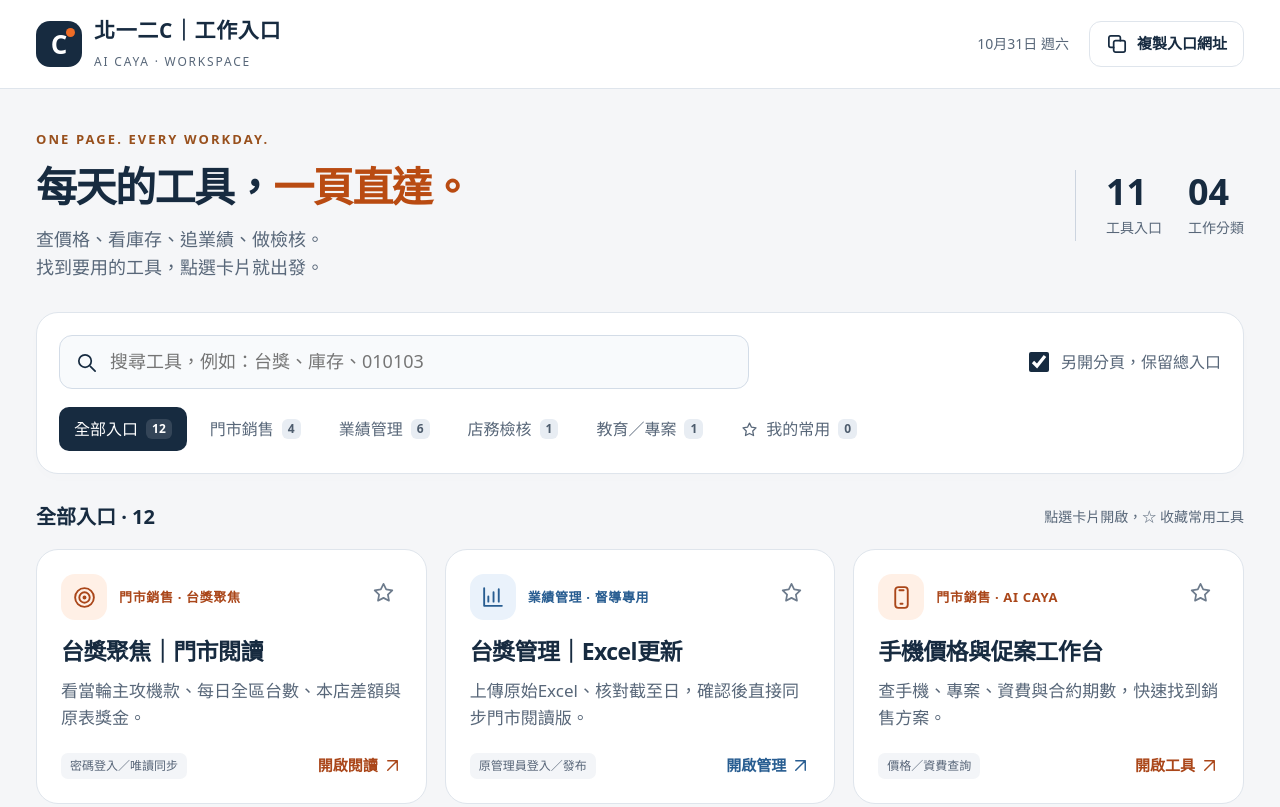
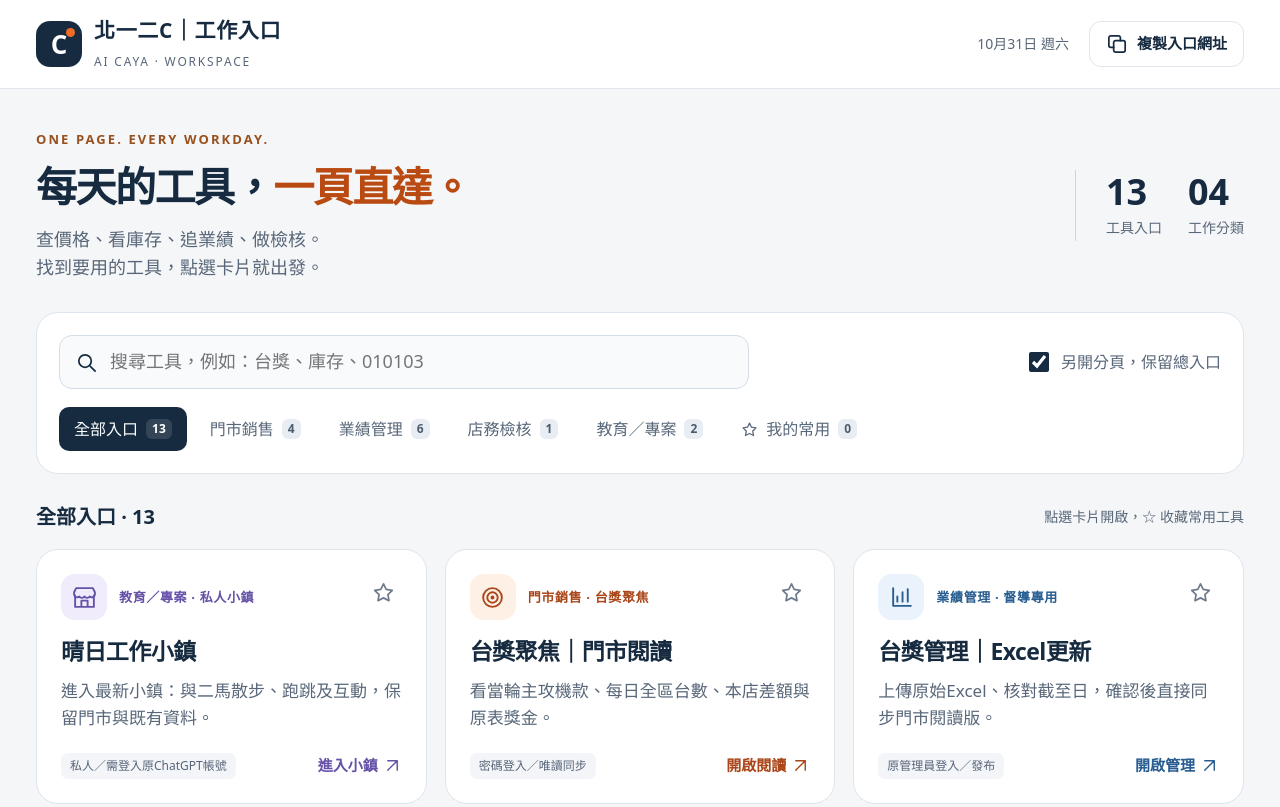
Before and after one commit to andrealu0510-cmd/N12C-, a plain HTML site: page portal/index.html in a window 1280 px wide. Shown: the top 807 px of the page. Drawn offline with Linux system fonts and the light colour scheme.

Commit message:
Add latest private Sunny Work Town to work portal

```diff
--- a/portal/index.html
+++ b/portal/index.html
@@ -35,12 +35,13 @@
 </defs></svg>
 <header class="topbar"><div class="wrap topbar-inner"><a class="brand" href="./" aria-label="北一二C工作入口首頁"><span class="mark" aria-hidden="true">C</span><span><b>北一二C｜工作入口</b><small>AI CAYA · WORKSPACE</small></span></a><div class="top-actions"><time class="date" id="today"></time><button class="outline-btn js-only" id="copyPortal" type="button"><svg class="icon" aria-hidden="true"><use href="#i-copy"/></svg>複製入口網址</button></div></div></header>
 <main class="wrap">
-<section class="hero" aria-labelledby="heroTitle"><div><div class="eyebrow">ONE PAGE. EVERY WORKDAY.</div><h1 id="heroTitle">每天的工具，<span>一頁直達。</span></h1><p>查價格、看庫存、追業績、做檢核。<br>找到要用的工具，點選卡片就出發。</p></div><div class="hero-summary" aria-label="11個工具，4大分類"><div class="stat"><strong>11</strong><small>工具入口</small></div><div class="stat"><strong>04</strong><small>工作分類</small></div></div></section>
+<section class="hero" aria-labelledby="heroTitle"><div><div class="eyebrow">ONE PAGE. EVERY WORKDAY.</div><h1 id="heroTitle">每天的工具，<span>一頁直達。</span></h1><p>查價格、看庫存、追業績、做檢核。<br>找到要用的工具，點選卡片就出發。</p></div><div class="hero-summary" aria-label="13個工具，4大分類"><div class="stat"><strong>13</strong><small>工具入口</small></div><div class="stat"><strong>04</strong><small>工作分類</small></div></div></section>
 <noscript><div class="nojs">可直接點選下方卡片開啟網站；搜尋與收藏功能需啟用 JavaScript。</div></noscript>
-<section class="toolbar js-only" id="toolbar" aria-label="尋找工具" style="flex-direction:column"><div class="toolbar-top"><div class="search"><svg class="icon" aria-hidden="true"><use href="#i-search"/></svg><input id="search" type="search" placeholder="搜尋工具，例如：台獎、庫存、010103" aria-label="搜尋工具名稱或用途" autocomplete="off"><button class="clear" id="clearSearch" type="button" aria-label="清除搜尋" hidden>×</button></div><label class="new-tab"><input id="newTab" type="checkbox" checked>另開分頁，保留總入口</label></div><nav class="filters" aria-label="依工作分類"><button class="filter" data-filter="all" aria-pressed="true" type="button">全部入口 <span class="count">12</span></button><button class="filter" data-filter="sales" aria-pressed="false" type="button">門市銷售 <span class="count">4</span></button><button class="filter" data-filter="kpi" aria-pressed="false" type="button">業績管理 <span class="count">6</span></button><button class="filter" data-filter="ops" aria-pressed="false" type="button">店務檢核 <span class="count">1</span></button><button class="filter" data-filter="learn" aria-pressed="false" type="button">教育／專案 <span class="count">1</span></button><button class="filter" data-filter="favorites" aria-pressed="false" type="button"><svg class="icon" aria-hidden="true" style="width:17px;height:17px"><use href="#i-star"/></svg>我的常用 <span class="count" id="favCount">0</span></button></nav></section>
+<section class="toolbar js-only" id="toolbar" aria-label="尋找工具" style="flex-direction:column"><div class="toolbar-top"><div class="search"><svg class="icon" aria-hidden="true"><use href="#i-search"/></svg><input id="search" type="search" placeholder="搜尋工具，例如：台獎、庫存、010103" aria-label="搜尋工具名稱或用途" autocomplete="off"><button class="clear" id="clearSearch" type="button" aria-label="清除搜尋" hidden>×</button></div><label class="new-tab"><input id="newTab" type="checkbox" checked>另開分頁，保留總入口</label></div><nav class="filters" aria-label="依工作分類"><button class="filter" data-filter="all" aria-pressed="true" type="button">全部入口 <span class="count">13</span></button><button class="filter" data-filter="sales" aria-pressed="false" type="button">門市銷售 <span class="count">4</span></button><button class="filter" data-filter="kpi" aria-pressed="false" type="button">業績管理 <span class="count">6</span></button><button class="filter" data-filter="ops" aria-pressed="false" type="button">店務檢核 <span class="count">1</span></button><button class="filter" data-filter="learn" aria-pressed="false" type="button">教育／專案 <span class="count">2</span></button><button class="filter" data-filter="favorites" aria-pressed="false" type="button"><svg class="icon" aria-hidden="true" style="width:17px;height:17px"><use href="#i-star"/></svg>我的常用 <span class="count" id="favCount">0</span></button></nav></section>
 <div class="copy-panel" id="copyPanel" hidden><label for="portalUrl">請選取並複製下方網址：</label><input id="portalUrl" readonly value="https://andrealu0510-cmd.github.io/N12C-/portal/"></div>
-<div class="list-head"><h2 id="listTitle">全部入口 <span id="resultCount">· 12</span></h2><p id="resultHint" aria-live="polite">點選卡片開啟，☆ 收藏常用工具</p></div>
+<div class="list-head"><h2 id="listTitle">全部入口 <span id="resultCount">· 13</span></h2><p id="resultHint" aria-live="polite">點選卡片開啟，☆ 收藏常用工具</p></div>
 <section class="grid" id="apps" aria-label="儀表板與網頁入口">
+<article class="card" data-id="sunny-town" data-category="learn" data-keywords="晴日 小鎮 工作小鎮 二馬 公仔 CAYA 走路 跑步 跳躍 背面 挖土 私人"><button class="favorite js-only" type="button" aria-label="收藏晴日工作小鎮" aria-pressed="false"><svg class="icon" aria-hidden="true"><use href="#i-star"/></svg></button><a class="card-link" href="https://sunny-work-town-1030.major-perch-4781.chatgpt.site" target="_blank" rel="noopener noreferrer"><div class="card-top"><span class="app-icon"><svg class="icon" aria-hidden="true"><use href="#i-store"/></svg></span><span class="category-name">教育／專案 · 私人小鎮</span></div><h3>晴日工作小鎮</h3><p>進入最新小鎮：與二馬散步、跑跳及互動，保留門市與既有資料。</p><div class="card-bottom"><span class="tag">私人／需登入原ChatGPT帳號</span><span class="go">進入小鎮 <svg class="icon" aria-hidden="true"><use href="#i-arrow"/></svg></span></div></a></article>
 <article class="card" data-id="bonus-reader" data-category="sales" data-keywords="台獎 獎金 聚焦 門市 閱讀 A57 V80 Lite 四輪 3天2款 手機 差異 11000"><button class="favorite js-only" type="button" aria-label="收藏台獎聚焦門市閱讀版" aria-pressed="false"><svg class="icon" aria-hidden="true"><use href="#i-star"/></svg></button><a class="card-link" href="https://andrealu0510-cmd.github.io/N12C-/bonus/" target="_blank" rel="noopener noreferrer"><div class="card-top"><span class="app-icon"><svg class="icon" aria-hidden="true"><use href="#i-target"/></svg></span><span class="category-name">門市銷售 · 台獎聚焦</span></div><h3>台獎聚焦｜門市閱讀</h3><p>看當輪主攻機款、每日全區台數、本店差額與原表獎金。</p><div class="card-bottom"><span class="tag">密碼登入／唯讀同步</span><span class="go">開啟閱讀 <svg class="icon" aria-hidden="true"><use href="#i-arrow"/></svg></span></div></a></article>
 <article class="card" data-id="bonus-admin" data-category="kpi" data-keywords="台獎 獎金 Excel 原始 報表 上傳 STEP1 管理 督導 同步 更新 對帳"><button class="favorite js-only" type="button" aria-label="收藏台獎管理Excel更新" aria-pressed="false"><svg class="icon" aria-hidden="true"><use href="#i-star"/></svg></button><a class="card-link" href="https://andrealu0510-cmd.github.io/N12C-/bonus/?admin=1" target="_blank" rel="noopener noreferrer"><div class="card-top"><span class="app-icon"><svg class="icon" aria-hidden="true"><use href="#i-chart"/></svg></span><span class="category-name">業績管理 · 督導專用</span></div><h3>台獎管理｜Excel更新</h3><p>上傳原始Excel、核對截至日，確認後直接同步門市閱讀版。</p><div class="card-bottom"><span class="tag">原管理員登入／發布</span><span class="go">開啟管理 <svg class="icon" aria-hidden="true"><use href="#i-arrow"/></svg></span></div></a></article>
 <article class="card" data-id="price" data-category="sales" data-keywords="手機價格 資費 合約 促案 AI CAYA 九宮格 Excel 價格表"><button class="favorite js-only" type="button" aria-label="收藏手機價格與促案工作台" aria-pressed="false"><svg class="icon" aria-hidden="true"><use href="#i-star"/></svg></button><a class="card-link" href="https://andrealu0510-cmd.github.io/N12C-/caya/?v=6.6" target="_blank" rel="noopener noreferrer"><div class="card-top"><span class="app-icon"><svg class="icon" aria-hidden="true"><use href="#i-phone"/></svg></span><span class="category-name">門市銷售 · AI CAYA</span></div><h3>手機價格與促案工作台</h3><p>查手機、專案、資費與合約期數，快速找到銷售方案。</p><div class="card-bottom"><span class="tag">價格／資費查詢</span><span class="go">開啟工具 <svg class="icon" aria-hidden="true"><use href="#i-arrow"/></svg></span></div></a></article>
@@ -56,7 +57,7 @@
 </section>
 <section class="empty" id="empty" hidden aria-live="polite"><h3 id="emptyTitle">找不到符合的工具</h3><p id="emptyText">試試其他關鍵字，或切回全部入口。</p><button class="outline-btn" id="reset" type="button">顯示全部入口</button></section>
 <aside class="notice"><svg class="icon" aria-hidden="true"><use href="#i-lock"/></svg><div><strong>同一個入口，沿用各站原有登入。</strong><br>本頁僅提供連結，不讀取或儲存各站的業績、客戶資料與帳密。各站仍依原權限登入，資料與功能以原站為準。收藏與開啟偏好僅保存在目前的瀏覽器，不會跨裝置同步。</div></aside>
-<footer class="footer"><span>北一二C · AI CAYA 工作入口</span><span>入口整理：2026.10.19 · v1.5</span></footer>
+<footer class="footer"><span>北一二C · AI CAYA 工作入口</span><span>入口整理：2026.10.31 · v1.6</span></footer>
 </main>
 <div class="toast" id="toast" role="status" aria-live="polite" hidden></div>
 <script>
```
